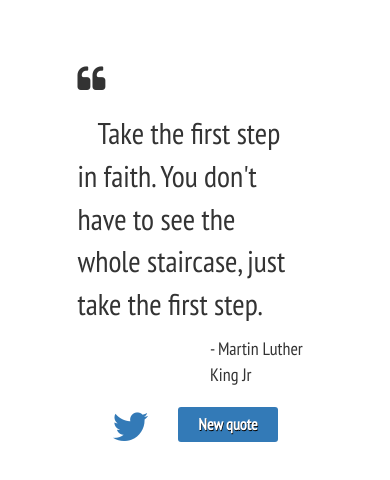
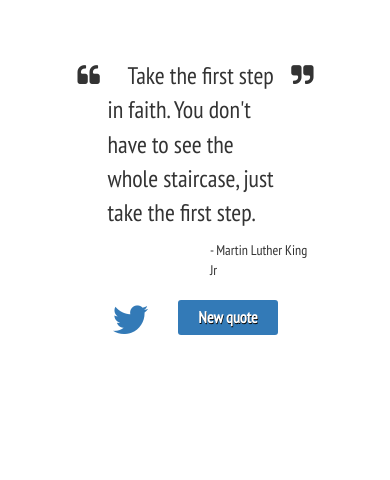
Before and after one commit to damonnguyen7/random-quote-machine, a website: page randomQuoteMachine/public/index.html in a window 390 px wide. Drawn offline with nearby package versions, Linux system fonts and the light colour scheme.

Commit message:
randomQuoteMachine/public/css/styles.css

```diff
--- a/randomQuoteMachine/public/css/styles.css
+++ b/randomQuoteMachine/public/css/styles.css
@@ -52,6 +52,12 @@ body {
 
 
 @media screen and (max-width: 504px) {
+  .quote-box {
+    font-size: 24px;
+  }
+  .author {
+    font-size: 14px;
+  }
   .quote {
     width: 250px;
   }
--- a/randomQuoteMachine/public/index.html
+++ b/randomQuoteMachine/public/index.html
@@ -14,7 +14,8 @@
   <div class="quote-container col-xs-10 col-xs-offset-1 col-md-6 col-md-offset-3 col-lg-6 col-lg-offset-3">
     <div class="quote-box col-lg-8 col-lg-offset-2">
       <p class="col-xs-1"><i class="fa fa-quote-left" aria-hidden="true"></i></p>
-      <p class="quote col-xs-11"> Take the first step in faith. You don't have to see the whole staircase, just take the first step.</p>
+      <p class="quote col-xs-9"> Take the first step in faith. You don't have to see the whole staircase, just take the first step.</p>
+      <p class="col-xs-1" style="padding-left: 0px;"><i class="fa fa-quote-right" aria-hidden="true"></i></p>
     </div>
     <div class="quote-author col-xs-12">
       <p class="author col-xs-6 col-xs-offset-6">- Martin Luther King Jr</p>
```
